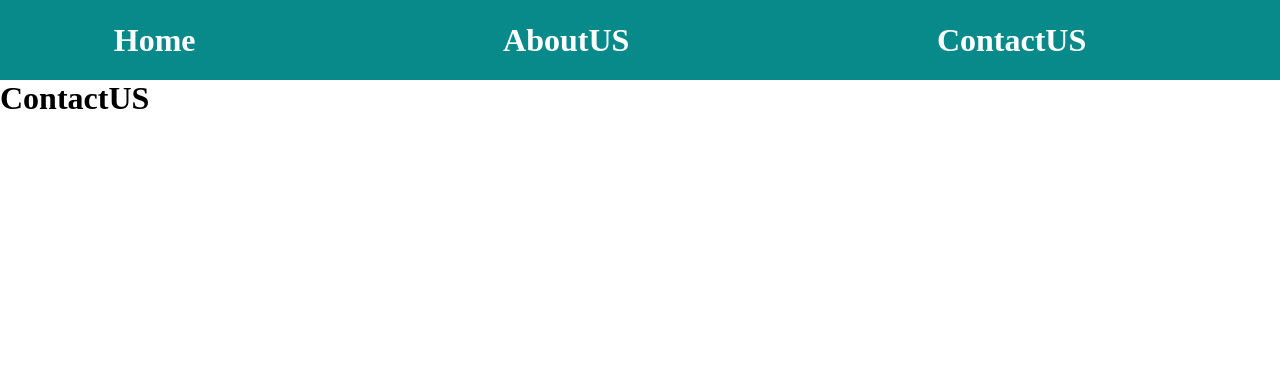
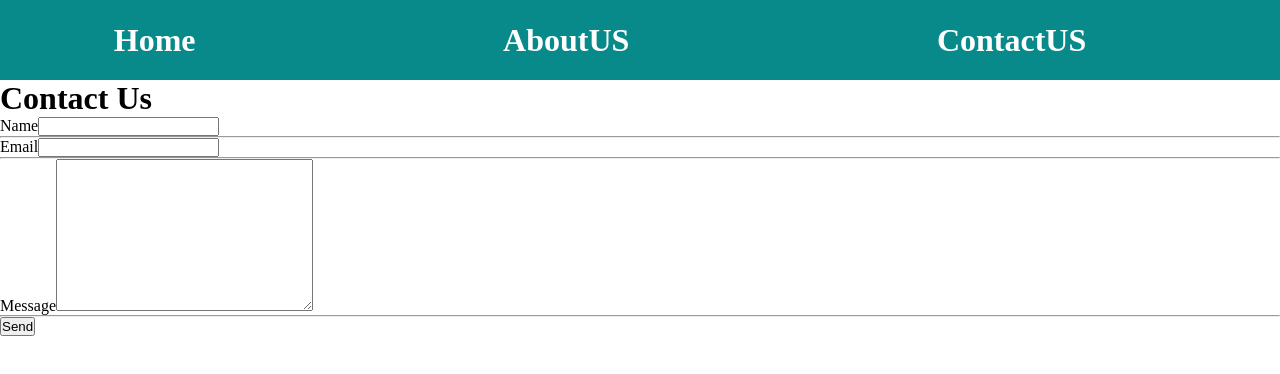
Before and after one commit to santiqc/MyFirtsProjectReact, a React (Create React App) app: page /contactUS in a window 1280 px wide. Shown: the top 374 px of the page. Built offline with nearby package versions, Linux system fonts and the light colour scheme.

Commit message:
se agrego ContactUS por forma de email, no tiene estilos

```diff
--- a/package.json
+++ b/package.json
@@ -3,6 +3,7 @@
   "version": "0.1.0",
   "private": true,
   "dependencies": {
+    "@emailjs/browser": "^3.6.2",
     "@testing-library/jest-dom": "^5.16.4",
     "@testing-library/react": "^13.2.0",
     "@testing-library/user-event": "^13.5.0",
--- a/src/App.js
+++ b/src/App.js
@@ -11,7 +11,7 @@ import {UseEffectUI} from './components/UI/UseEffectUI/UseEffectUI'
 import {UseStateUI} from './components/UI/UseStateUI/UseStateUI'
 import { UseCustomUI } from './components/UI/UseCustomUI/UseCustomUI';
 import { RickAndMorty } from './components/UI/RickAndMorty/RickAndMorty';
-
+import { ThenorApi } from './components/UI/ThenorApi/ThenorApi'
 
 function App() {
   return (
@@ -26,6 +26,8 @@ function App() {
         <Route path='/useState' element={<UseStateUI/>}/>
         <Route path='/useCustom' element={<UseCustomUI/>}/>
         <Route path='/rickAndMorty' element={<RickAndMorty/>}/>
+        <Route path='/thenorApi' element={<ThenorApi/>}/>
+
       </Routes>
     </div>
 
--- a/src/components/Pages/ContactUS/ContactUS.jsx
+++ b/src/components/Pages/ContactUS/ContactUS.jsx
@@ -1,9 +1,8 @@
 import React from 'react'
+import ContactUSEmail from '../../layouts/ContactUSEmail/ContactUSEmail'
 
 export const ContactUS = () => {
   return (
-    <div>
-      <h1>ContactUS</h1>
-    </div>
+    <ContactUSEmail/>
   )
 }
--- /dev/null
+++ b/src/components/UI/Mailer/Mailer.jsx
@@ -0,0 +1,32 @@
+import React from 'react'
+import emailjs from '@emailjs/browser';
+export const Mailer = () => {
+
+    const sendEmail = (event) => {
+      event.preventDefault();
+
+      emailjs.sendForm('service_jt1oons','template_88umcgl',event.target,'18IHO-Ep4xSiS73ze')
+      .then(response => console.log(response))
+      .catch(error => console.log(error))
+    }
+
+    return (
+      <div className='div-form'>
+        <h1 className='title-form'>Contact Us</h1>
+        <form className='form-mail' onSubmit={sendEmail}>
+          <label>Name</label>
+          <input type="text" name='user_name' />
+          <hr />
+
+          <label>Email</label>
+          <input type="email" name='user_email' />
+          <hr />
+
+          <label>Message</label>
+          <textarea name="user_message" id="" cols="30" rows="10"></textarea>
+          <hr />
+          <button>Send</button>
+        </form>
+      </div>
+    )
+  }
--- a/src/components/UI/NavHome/NavHome.jsx
+++ b/src/components/UI/NavHome/NavHome.jsx
@@ -7,7 +7,7 @@ export const NavHome = () => {
       <Link to="/useCustom" className="enlace">UseCustom</Link>
       <Link to="/useEffect" className="enlace">UseEffect</Link>
       <Link to="/rickAndMorty" className="enlace">Rick and Morty</Link>
-
+      <Link to="/thenorApi" className="enlace">ThenorApi</Link>
     </nav>
   );
 };
--- /dev/null
+++ b/src/components/UI/ThenorApi/ThenorApi.jsx
@@ -0,0 +1,10 @@
+import React from 'react'
+
+export const ThenorApi = () => {
+  return (
+    <div>
+      <h2>thenor</h2>
+    </div>
+
+  )
+}
--- /dev/null
+++ b/src/components/layouts/ContactUSEmail/ContactUSEmail.jsx
@@ -0,0 +1,13 @@
+import React from 'react'
+import { Mailer } from '../../UI/Mailer/Mailer'
+
+const ContactUSEmail = () => {
+  return (
+    <div className='BodyContactUS'>
+      <Mailer/>
+
+    </div>
+  )
+}
+
+export default ContactUSEmail
--- a/src/index.css
+++ b/src/index.css
@@ -43,7 +43,7 @@ body{
 }
 
 .enlace{
-  margin-right: 7rem;
+  margin-right: 4rem;
   color: #fff;
   text-decoration: none;
 
```
Also changed, not shown: public/robots.txt, 1 other file (tests, documents, lock files or other folders).
